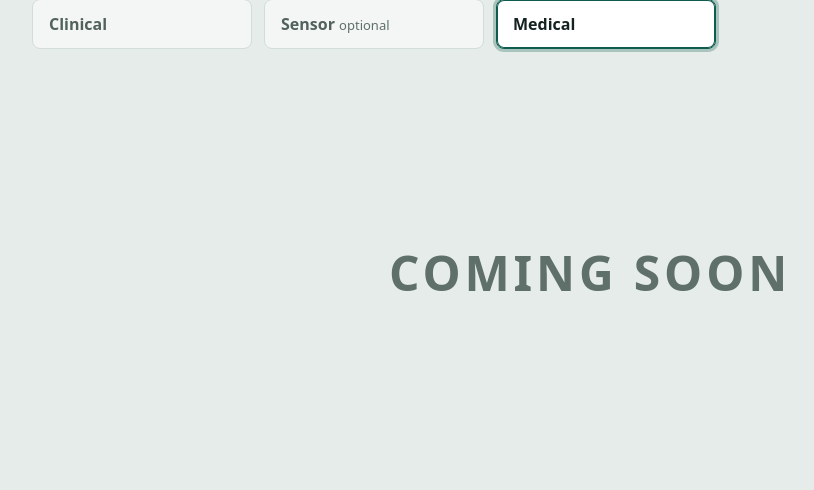
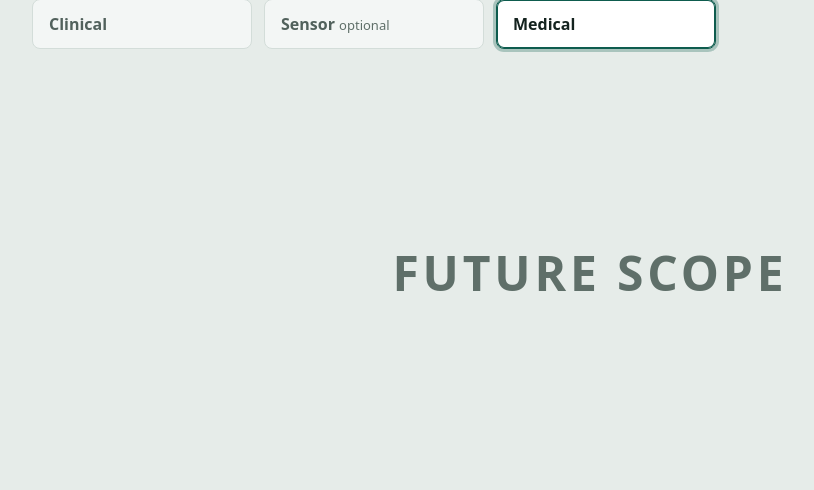
Before and after one commit to Shyamanth-2005/pad, a FastAPI app: page / in a window 1280 px wide, after a click on "Medical". Shown: the part 291-781 px from the top of the page, without its empty margins (50-864 px from the left). Run offline with FastAPI, Linux system fonts and the light colour scheme; parts of the project's set-up code (start-up, migrations or seed data) failed here and were passed over; some web fonts are replaced.

Commit message:
fix: label medical tab as future scope

```diff
--- a/src/templates/index.html
+++ b/src/templates/index.html
@@ -293,7 +293,7 @@
 
   <section class="stub" id="panel-medical" role="tabpanel"
            aria-labelledby="tab-medical" tabindex="0" hidden>
-    <p>Coming soon</p>
+    <p>Future scope</p>
   </section>
 
   <!-- Outside the tab panels so one button scores from any tab. -->
```
